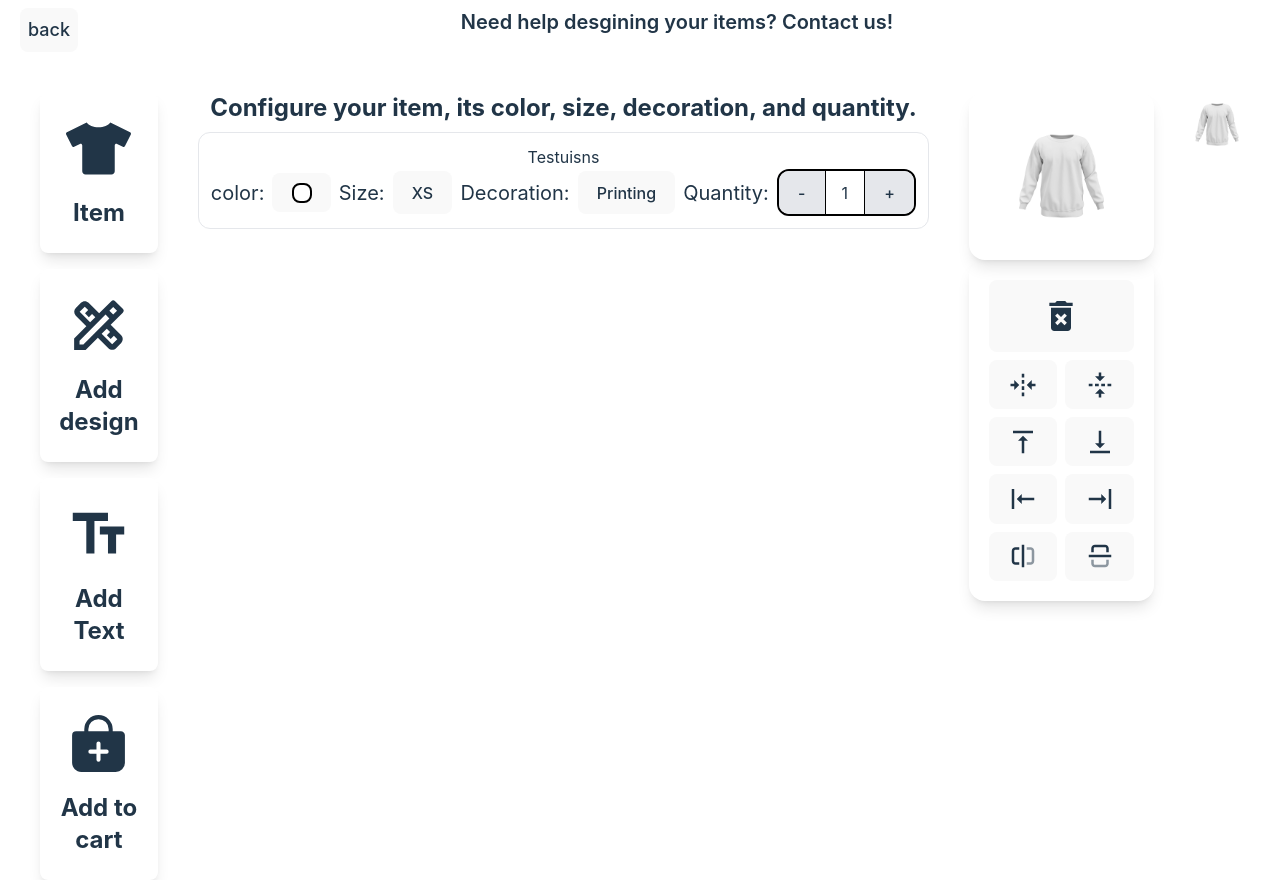
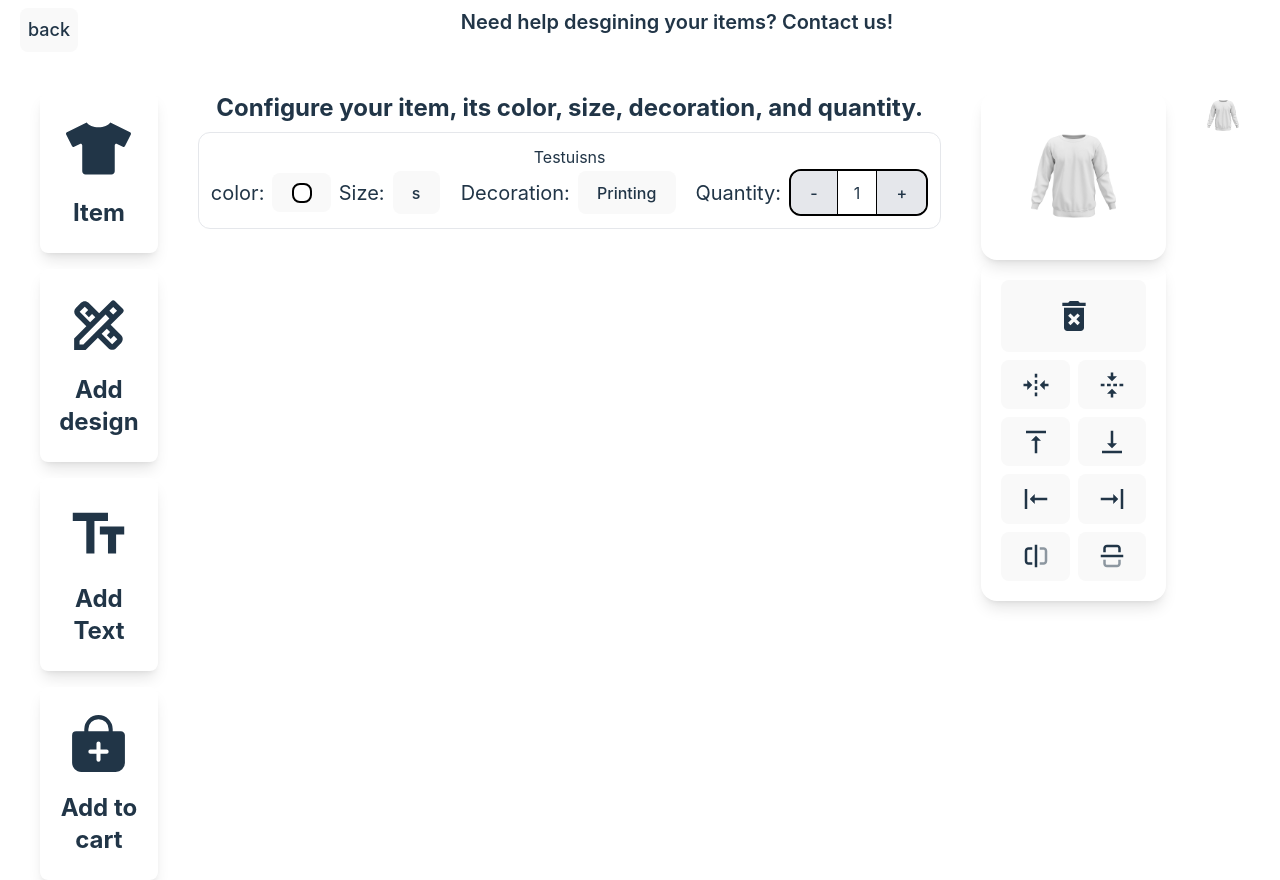
Before and after one commit to HamzaHarrass/Tanora-Shop-, a React (Vite) app in the folder client/: page /design in a window 1280 px wide. Built offline with nearby package versions, Linux system fonts and the light colour scheme.

Commit message:
travaille sur passer les information de configuration item a components done

```diff
--- a/client/src/components/Design/design.jsx
+++ b/client/src/components/Design/design.jsx
@@ -7,6 +7,10 @@ import { useNavigate } from "react-router-dom";
 import sweatshirtwhite from '../../assets/image/front.png';
 
 function design() {
+    const [colorOpen, setColorOpen] = useState(false);
+    const [sizeOpen, setSizeOpen] = useState('s');
+    const [decorationOpen, setDecorationOpen] = useState('Printing');
+    const [quantity, setQuantity] = useState(1);
     const [imageUploaded, setImageUploaded] = useState(false);
     const navigate = useNavigate();
     const [activePage, setActive] = useState('Item');
@@ -39,10 +43,25 @@ function design() {
             </button>
         </div>
         <div className="flex-1 flex flex-col gap-2">
-            {activePage == 'Item' && <Item setSelectedColor={setSelectedColor} selectedColor={selectedColor}/>}
+            {activePage == 'Item' && <Item setSelectedColor={setSelectedColor} selectedColor={selectedColor}
+                colorOpen={colorOpen}
+                setColorOpen={setColorOpen}
+                sizeOpen={sizeOpen}
+                setSizeOpen={setSizeOpen}
+                decorationOpen={decorationOpen}
+                setDecorationOpen={setDecorationOpen}
+                quantity={quantity}
+                setQuantity={setQuantity}
+            />}
             {activePage == 'AddDesign' && <AddDesign setImageUploaded={setImageUploaded} imageUploaded={imageUploaded}/>}
             {activePage == 'AddText' && <AddText/>}
-            {activePage == 'Done' && <Done setSelectedColor={setSelectedColor} selectedColor={selectedColor}/>}
+            {activePage == 'Done' && <Done setSelectedColor={setSelectedColor} selectedColor={selectedColor}
+                colorOpen={colorOpen}
+                sizeOpen={sizeOpen}
+                decorationOpen={decorationOpen}
+                quantity={quantity}
+
+                />}
         </div>
         <div>
             <div className="shadow-lg p-5 rounded-2xl flex justify-center">
--- a/client/src/components/Done/Done.jsx
+++ b/client/src/components/Done/Done.jsx
@@ -1,30 +1,32 @@
 import React from "react";
-import sweatshirtblack from '../../assets/image/hanes-p360-black.jpg';
 import sweatshirtwhite from '../../assets/image/front.png';
 
-function Done({ selectedColor, setSelectedColor }) {
+function Done({ selectedColor, setSelectedColor, colorOpen,
+  sizeOpen,
+  decorationOpen,
+  quantity}) {
+    const unitPrice = 500;
   return (
     <>
         <h3 className="text-2xl font-bold text-center my-2">Your current designed items
         </h3>
         <div className="flex p-3 shadow rounded-lg">
             <div>
-            {selectedColor === 'white' && <img className="h-28" src={sweatshirtwhite} alt="sweatshirt blanc" />}
-          {selectedColor === 'black' && <img className="h-28" src={sweatshirtblack} alt="sweatshirt noir" />}
+             <img className="h-28" src={sweatshirtwhite} alt="sweatshirt blanc" style={{backgroundColor: selectedColor}}/>
             </div>
             <div className="flex-1 flex flex-col justify-between">
                 <div className="flex justify-center"><span className="text-lg font-semibold">Testuisns</span></div>
                 <div className="flex items-center justify-center gap-10 text-lg">
-                    <p> Size : <span>S</span></p>
-                    <p> Decoration : <span>embroidery</span></p>
-                    <p> Unit price : <span>$500</span></p>
-                    <p> Quantity : <span>2</span></p>
+                    <p> Size : <span>{sizeOpen}</span></p>
+                    <p> Decoration : <span>{decorationOpen}</span></p>
+                    <p> Unit price : <span>{unitPrice}</span></p>
+                    <p> Quantity : <span>{quantity}</span></p>
                 </div>
-                <div className="flex justify-end"><span className="text-2xl font-bold">$1000</span></div>
+                <div className="flex justify-end"><span className="text-2xl font-bold">{unitPrice*quantity}</span></div>
             </div>
         </div>
         <div className="py-5 flex items-center justify-between mt-auto border-t border-black">
-            <p className="text-3xl font-bold ">$1000</p>
+            <p className="text-3xl font-bold ">{unitPrice*quantity}</p>
             <button className="text-white bg-gray-700">Add your desinged items to cart</button>
         </div>
     </>
--- a/client/src/components/Editor/Editor.jsx
+++ b/client/src/components/Editor/Editor.jsx
@@ -1,11 +1,9 @@
 import React, { useState } from "react";
 
-function Editor({ selectedColor, setSelectedColor }) {
-  const [colorOpen, setColorOpen] = useState(false);
-  const [sizeOpen, setSizeOpen] = useState(false);
-  const [decorationOpen, setDecorationOpen] = useState(false);
-  const [quantity, setQuantity] = useState(1);
+function Editor({ selectedColor, setSelectedColor,colorOpen, setColorOpen , sizeOpen, setSizeOpen,decorationOpen, setDecorationOpen ,quantity, setQuantity}) {
 
+  const [sizeSelelctionOpen, setSizeSelectionOpen] = useState(false)
+  const [decorationSelectionOpen, setDecorationSelectedOpen] = useState(false)
   return (
     <div className="flex flex-col items-center p-3 border rounded-xl">
       <div>Testuisns</div>
@@ -16,8 +14,8 @@ function Editor({ selectedColor, setSelectedColor }) {
             <button
               onClick={() => {
                 setColorOpen(!colorOpen);
-                setDecorationOpen(false);
-                setSizeOpen(false);
+                setDecorationSelectedOpen(false);
+                setSizeSelectionOpen(false);
               }}
             >
               <div
@@ -59,65 +57,66 @@ function Editor({ selectedColor, setSelectedColor }) {
         </div>
         <div className="flex items-center gap-2">
           <span className="text-xl">Size:</span>
-          <div className="relative">
+          <div className="relative w-12">
             <button
+             className="w-18"
               onClick={() => {
-                setSizeOpen(!sizeOpen);
-                setDecorationOpen(false);
+                setSizeSelectionOpen(!sizeSelelctionOpen);
+                setDecorationSelectedOpen(false);
                 setColorOpen(false);
               }}
             >
-              XS
+              {sizeOpen}
             </button>
-            {sizeOpen && (
+            {sizeSelelctionOpen && (
               <div className="absolute bg-white shadow rounded-xl p-3 flex items-center gap-2">
-                <div className="h-12 w-12 flex items-center justify-center rounded-lg border-2">
-                  XS
+                <div  className="h-12 w-12 flex items-center justify-center rounded-lg border-2 cursor-pointer" onClick={() => setSizeOpen("xs")}>
+                  xs
                 </div>
-                <div className="h-12 w-12 flex items-center justify-center rounded-lg border-2">
-                  S
+                <div className="h-12 w-12 flex items-center justify-center rounded-lg border-2 cursor-pointer" onClick={() => setSizeOpen("s")}>
+                  s
                 </div>
-                <div className="h-12 w-12 flex items-center justify-center rounded-lg border-2">
+                <div className="h-12 w-12 flex items-center justify-center rounded-lg border-2 cursor-pointer" onClick={() => setSizeOpen("M")}>
                   M
                 </div>
-                <div className="h-12 w-12 flex items-center justify-center rounded-lg border-2">
+                <div className="h-12 w-12 flex items-center justify-center rounded-lg border-2 cursor-pointer" onClick={() => setSizeOpen("L")}>
                   L
                 </div>
-                <div className="h-12 w-12 flex items-center justify-center rounded-lg border-2">
+                <div className="h-12 w-12 flex items-center justify-center rounded-lg border-2 cursor-pointer" onClick={() => setSizeOpen("XL")}>
                   XL
                 </div>
-                <div className="h-12 w-12 flex items-center justify-center rounded-lg border-2">
+                <div className="h-12 w-12 flex items-center justify-center rounded-lg border-2 cursor-pointer" onClick={() => setSizeOpen("XXL")}>
                   XXL
                 </div>
               </div>
             )}
           </div>
         </div>
-        <div className="flex items-center gap-2">
+        <div className="flex items-center gap-2 ml-3">
           <span className="text-xl">Decoration:</span>
-          <div className="relative">
-            <button
+          <div className="relative ">
+            <button className="w-25"
               onClick={() => {
-                setDecorationOpen(!decorationOpen);
+                setDecorationSelectedOpen(!decorationSelectionOpen);
                 setColorOpen(false);
-                setSizeOpen(false);
+                setSizeSelectionOpen(false);
               }}
             >
-              Printing
+              {decorationOpen}
             </button>
-            {decorationOpen && (
+            {decorationSelectionOpen && (
               <div className="absolute bg-white shadow rounded-xl p-3 flex flex-col items-center gap-2">
-                <div className="p-2 w-full  flex items-center justify-center rounded-lg border-2 text-lg font-semibold">
+                <div className="p-2 w-full  flex items-center justify-center rounded-lg border-2 text-lg font-semibold cursor-pointer" onClick={() => setDecorationOpen("Printing")}>
                   Printing
                 </div>
-                <div className="p-2 w-full  flex items-center justify-center rounded-lg border-2 text-lg font-semibold">
+                <div className="p-2 w-full  flex items-center justify-center rounded-lg border-2 text-lg font-semibold cursor-pointer" onClick={() => setDecorationOpen("Embroidry")}>
                   Embroidry
                 </div>
               </div>
             )}
           </div>
         </div>
-        <div className="flex items-center gap-2">
+        <div className="flex items-center gap-2 ml-3">
           <span className="text-xl">Quantity:</span>
           <div className="flex overflow-hidden rounded-xl items-center border-black border-2">
             <button
@@ -138,6 +137,7 @@ function Editor({ selectedColor, setSelectedColor }) {
           </div>
         </div>
       </div>
+
     </div>
   );
 }
--- a/client/src/components/Item/Item.jsx
+++ b/client/src/components/Item/Item.jsx
@@ -1,13 +1,22 @@
 import React from "react";
 import Editor from "../Editor/Editor";
 
-function Item({ selectedColor, setSelectedColor }) {
+function Item({ selectedColor, setSelectedColor,colorOpen, setColorOpen , sizeOpen, setSizeOpen,decorationOpen, setDecorationOpen ,quantity, setQuantity }) {
   return (
     <>
       <h3 className="text-2xl font-bold text-center">
         Configure your item, its color, size, decoration, and quantity.
       </h3>
-      <Editor setSelectedColor={setSelectedColor} selectedColor={selectedColor} />
+      <Editor setSelectedColor={setSelectedColor} selectedColor={selectedColor}
+      colorOpen={colorOpen}
+      setColorOpen={setColorOpen}
+      sizeOpen={sizeOpen}
+      setSizeOpen={setSizeOpen}
+      decorationOpen={decorationOpen}
+      setDecorationOpen={setDecorationOpen}
+      quantity={quantity}
+      setQuantity={setQuantity} />
+
     </>
   );
 }
```
